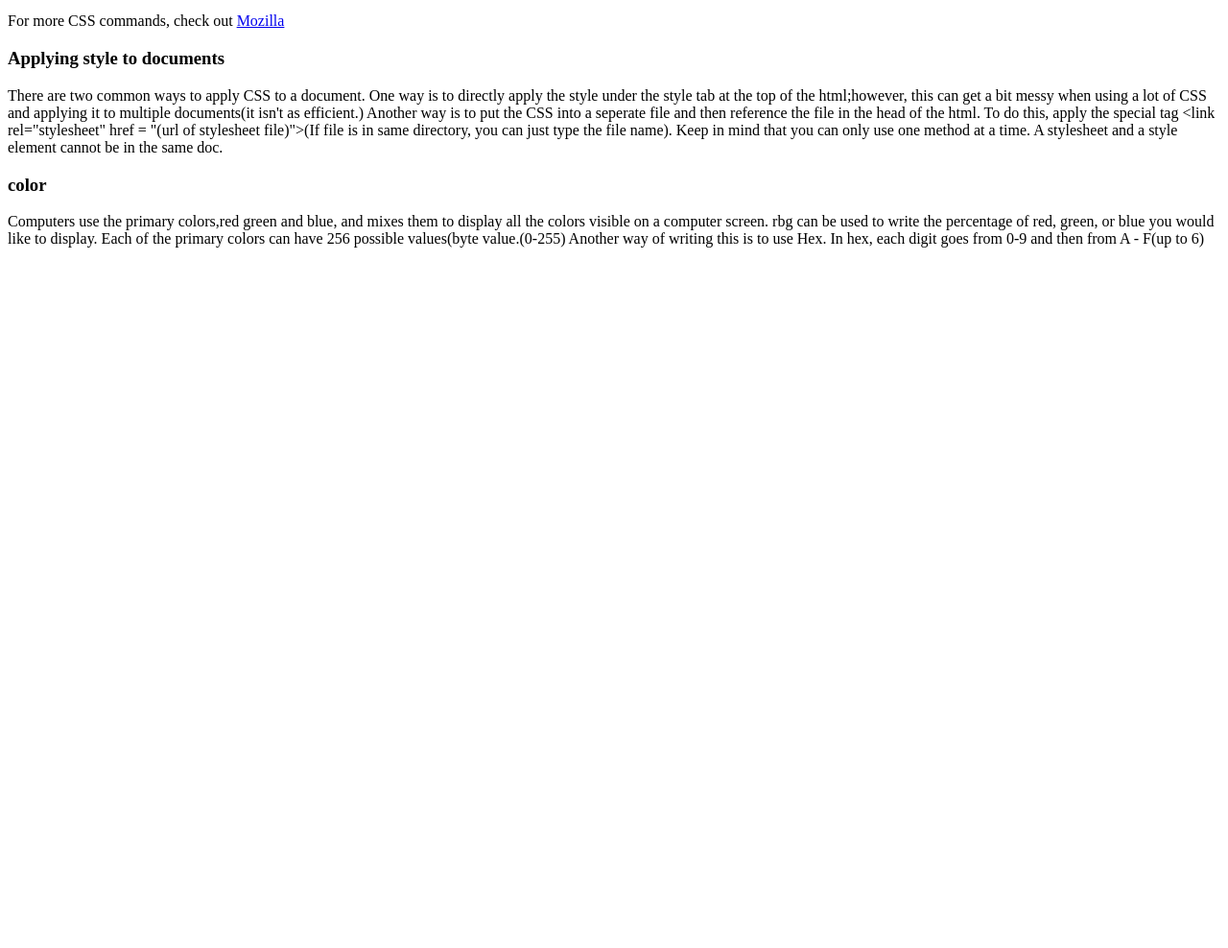
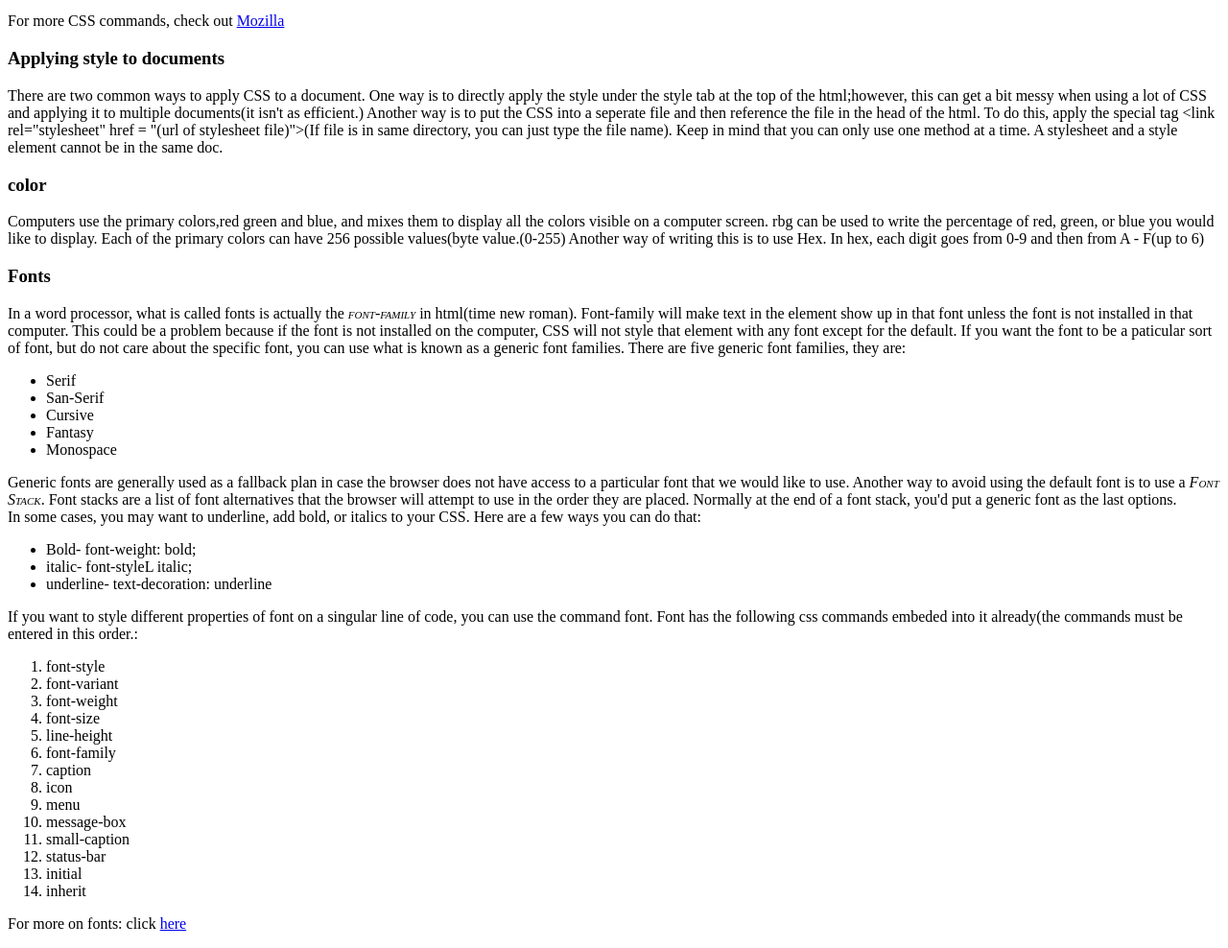
Before and after one commit to eorsone/Udacity, a plain HTML site: page html/notes_to_add.html in a window 1280 px wide. Shown: the part 1475-2463 px from the top of the page at 96% size. Before the commit the page ends 1749 px from the top, so only its background shows below. Drawn offline with Linux system fonts and the light colour scheme.

Commit message:
Update notes_to_add.html

```diff
--- a/html/notes_to_add.html
+++ b/html/notes_to_add.html
@@ -67,6 +67,45 @@
 		There are two common ways to apply CSS to a document. One way is to directly apply the style under the style tab at the top of the html;however, this can get a bit messy when using a lot of CSS and applying it to multiple documents(it isn't as efficient.) Another way is to put the CSS into a seperate file and then reference the file in the head of the html. To do this, apply the special tag &lt;link rel="stylesheet" href = "(url of stylesheet file)"&gt;(If file is in same directory, you can just type the file name). Keep in mind that you can only use one method at a time. A stylesheet and a style element cannot be in the same doc.
 	</p>
 	<h3>color</h3>
-	<p>Computers use the primary colors,red green and blue, and mixes them to display all the colors visible on a computer screen. rbg can be used to write the percentage of red, green, or blue you would like to display. Each of the primary colors can have 256 possible values(byte value.(0-255) Another way of writing this is to use Hex. In hex, each digit goes from 0-9 and then from A - F(up to 6)</p>
+	<p>Computers use the primary colors,red green and blue, and mixes them to display all the colors visible on a computer screen. rbg can be used to write the percentage of red, green, or blue you would like to display. Each of the primary colors can have 256 possible values(byte value.(0-255) Another way of writing this is to use Hex. In hex, each digit goes from 0-9 and then from A - F(up to 6)
+	</p>
+	<h3>Fonts</h3>
+	<p>
+		In a word processor, what is called fonts is actually the <em>font-family</em> in html(time new roman). Font-family will make text in the element show up in that font unless the font is not installed in that computer. This could be a problem because if the font is not installed on the computer, CSS will not style that element with any font except for the default. If you want the font to be a paticular sort of font, but do not care about the specific font, you can use what is known as a generic font families. There are five generic font families, they are:
+		<ul>
+			<li>Serif</li>
+			<li>San-Serif</li>
+			<li>Cursive</li>
+			<li>Fantasy</li>
+			<li>Monospace</li>
+		</ul>
+		Generic fonts are generally used as a fallback plan in case the browser does not have access to a particular font that we would like to use. Another way to avoid using the default font is to use a <em>Font Stack</em>. Font stacks are a list of font alternatives that the browser will attempt to use in the order they are placed. Normally at the end of a font stack, you'd put a generic font as the last options.
+		<br>
+		In some cases, you may want to underline, add bold, or italics to your CSS. Here are a few ways you can do that:
+		<ul>
+			<li>Bold- font-weight: bold;</li>
+			<li>italic- font-styleL italic;</li>
+			<li>underline- text-decoration: underline</li>
+		</ul>
+		If you want to style different properties of font on a singular line of code, you can use the command font. Font has the following css commands embeded into it already(the commands must be entered in this order.:
+		<ol>
+			<li>font-style</li>
+			<li>font-variant</li>
+			<li>font-weight</li>
+			<li>font-size</li>
+			<li>line-height</li>
+			<li>font-family</li>
+			<li>caption</li>
+			<li>icon</li>
+			<li>menu</li>
+			<li>message-box</li>
+			<li>small-caption</li>
+			<li>status-bar</li>
+			<li>initial</li>
+			<li>inherit</li>
+
+		</ol>
+		For more on fonts: click <a href="https://developers.google.com/fonts/docs/getting_started">here</a>
+	</p>
 </body>
 </html>
```
